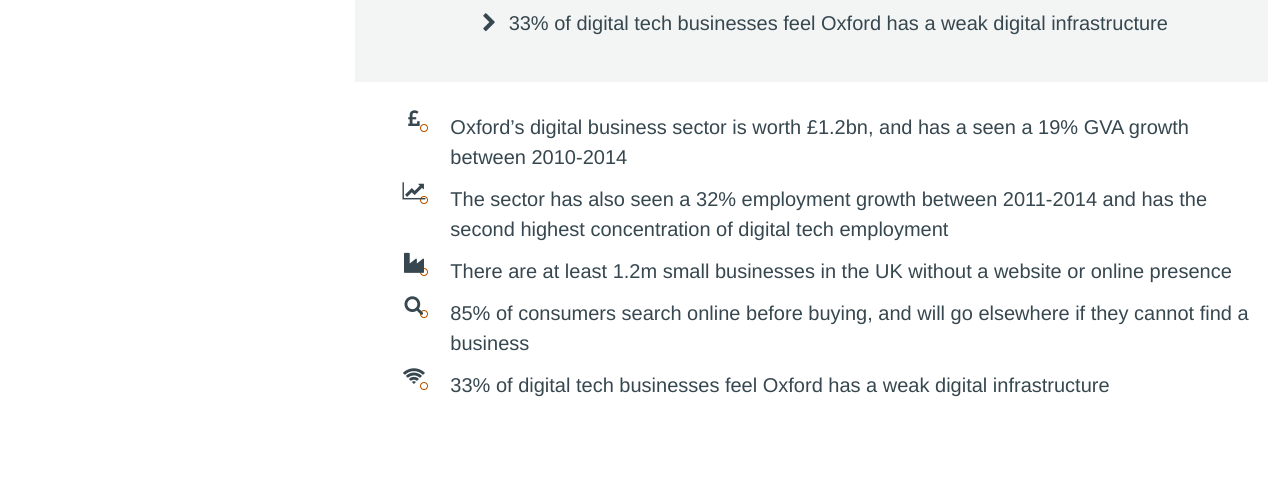
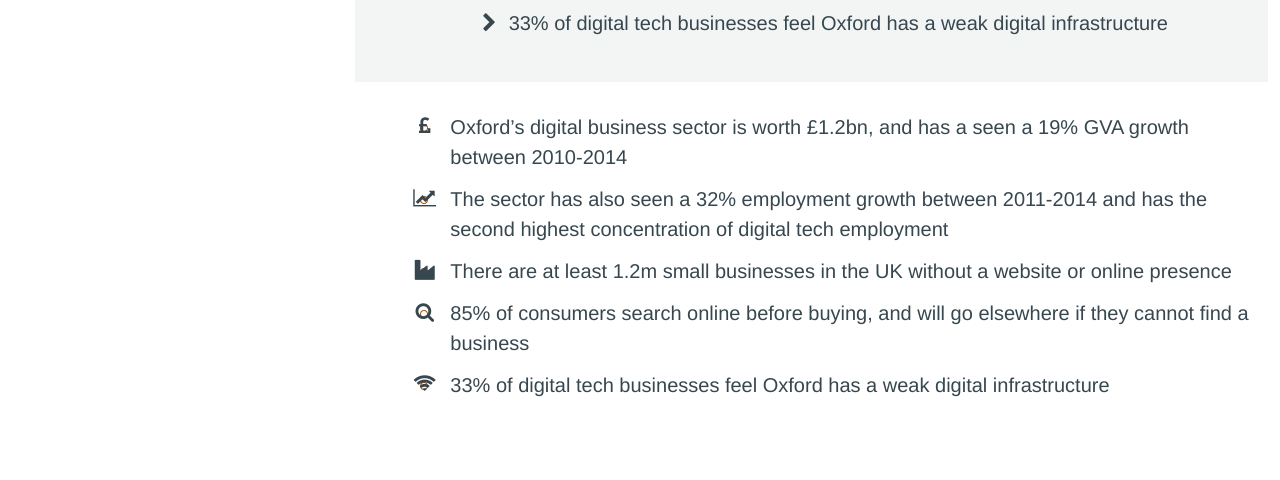
Before and after one commit to OxfordCityCouncil/OxfordCityCouncil.github.io, a Jekyll site: the page built from strategy/supporting-business-growth.html, in a window 1280 px wide. Shown: the part 2177-2657 px from the top of the page. Built offline with Jekyll 4.4.1, drawn with Linux system fonts in a browser that asks for light colours; nearby versions of some CDN libraries; library files that are not in the unit come from our copies.

Commit message:
fa li styling

```diff
--- a/styles/custom.css
+++ b/styles/custom.css
@@ -144,3 +144,11 @@
 .fa-info-circle:before {
     color: #034695;
 }
+
+/* using font awesome icons as list icons */
+
+ul.fa-ul .fa-li {
+    top: .5em;
+    left: -1.6em;
+    list-style-image: none;
+}
```
